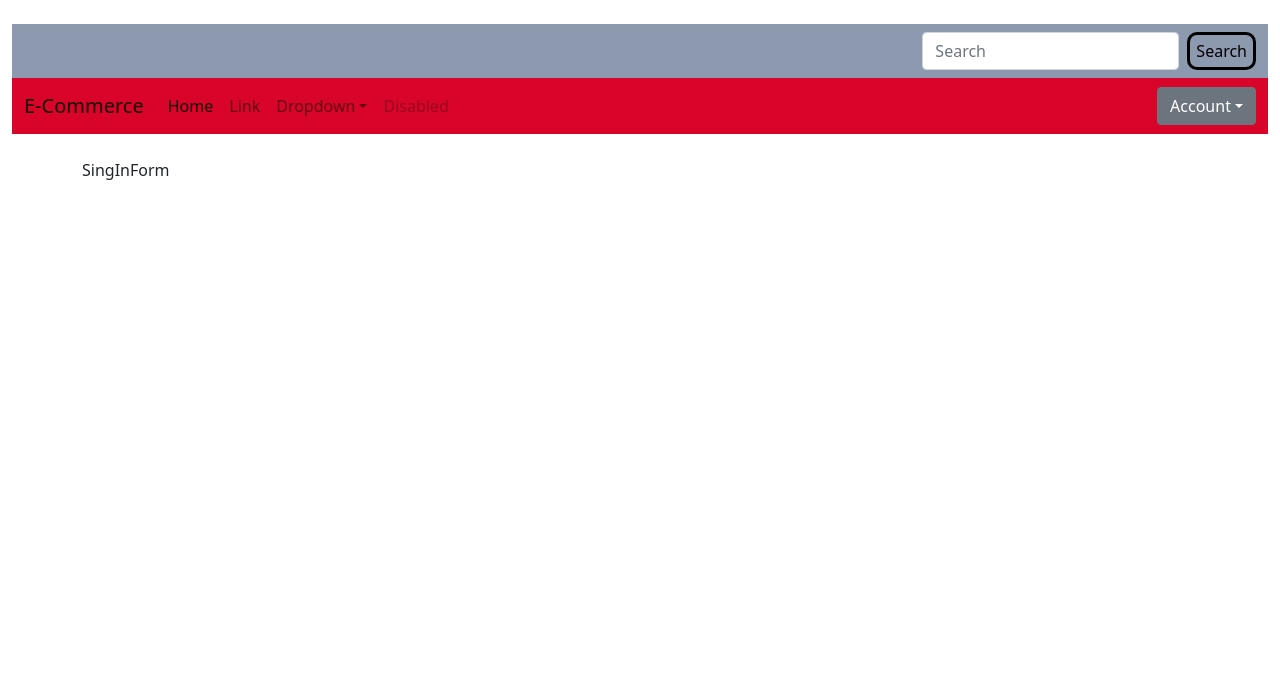
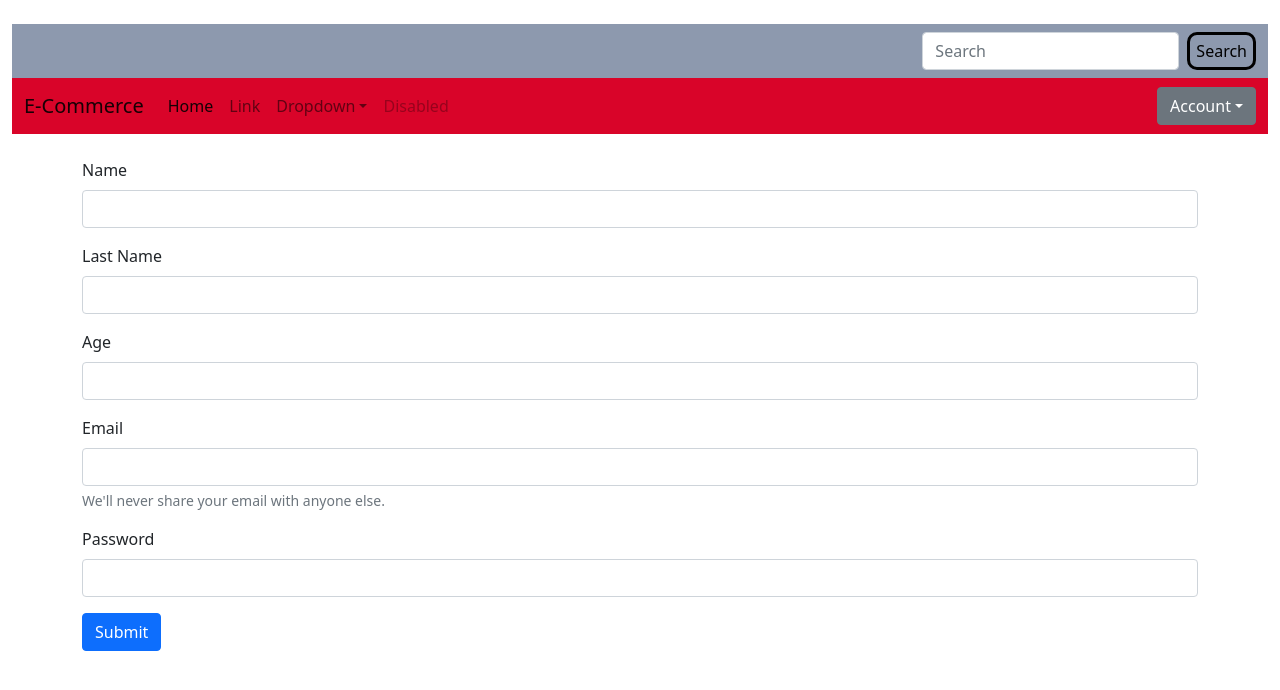
Before and after one commit to amacazzaga/Ecommerce, a React (Create React App) app in the folder frontend/: page /sign in a window 1280 px wide. Shown: the top 690 px of the page. Built offline with nearby package versions, Linux system fonts and the light colour scheme.

Commit message:
sign in form created on route

```diff
--- a/frontend/src/components/LoginForm.js
+++ b/frontend/src/components/LoginForm.js
@@ -37,7 +37,7 @@ const LoginForm = () => {
           value={email}
           onChange={(e) => setEmail(e.target.value)}
         ></input>
-        <div id="emailHelp" class="form-text">
+        <div class="form-text">
           We'll never share your email with anyone else.
         </div>
       </div>
@@ -57,7 +57,6 @@ const LoginForm = () => {
         <input
           type="checkbox"
           class="form-check-input"
-          id="exampleCheck1"
         ></input>
         <label class="form-check-label" for="exampleCheck1">
           Remember me
--- a/frontend/src/components/SingInForm.js
+++ b/frontend/src/components/SingInForm.js
@@ -1,9 +1,54 @@
-import React from 'react'
+import React from "react";
 
 const SingInForm = () => {
   return (
-    <div>SingInForm</div>
-  )
-}
+    <div>
+      <form>
+        <div class="mb-3">
+          <label class="form-label">Name</label>
+          <input type="text" class="form-control"></input>
+          <div class="form-text"></div>
+        </div>
+        <div class="mb-3">
+          <label class="form-label">Last Name</label>
+          <input type="text" class="form-control"></input>
+          <div class="form-text"></div>
+        </div>
+        <div class="mb-3">
+          <label class="form-label">Age</label>
+          <input type="text" class="form-control"></input>
+          <div class="form-text"></div>
+        </div>
+        <div class="mb-3">
+        <label for="exampleInputEmail1" class="form-label">
+          Email
+        </label>
+        <input
+          type="email"
+          class="form-control"
+          id="exampleInputEmail1"
+          aria-describedby="emailHelp"
+        ></input>
+        <div class="form-text">
+          We'll never share your email with anyone else.
+        </div>
+      </div>
+        <div class="mb-3">
+          <label for="exampleInputPassword1" class="form-label">
+            Password
+          </label>
+          <input
+            type="password"
+            class="form-control"
+            id="exampleInputPassword1"
+          ></input>
+        </div>
+        <button type="submit" class="btn btn-primary">
+          Submit
+        </button>
+      </form>
+    </div>
+  );
+};
 
-export default SingInForm
+export default SingInForm;
```
